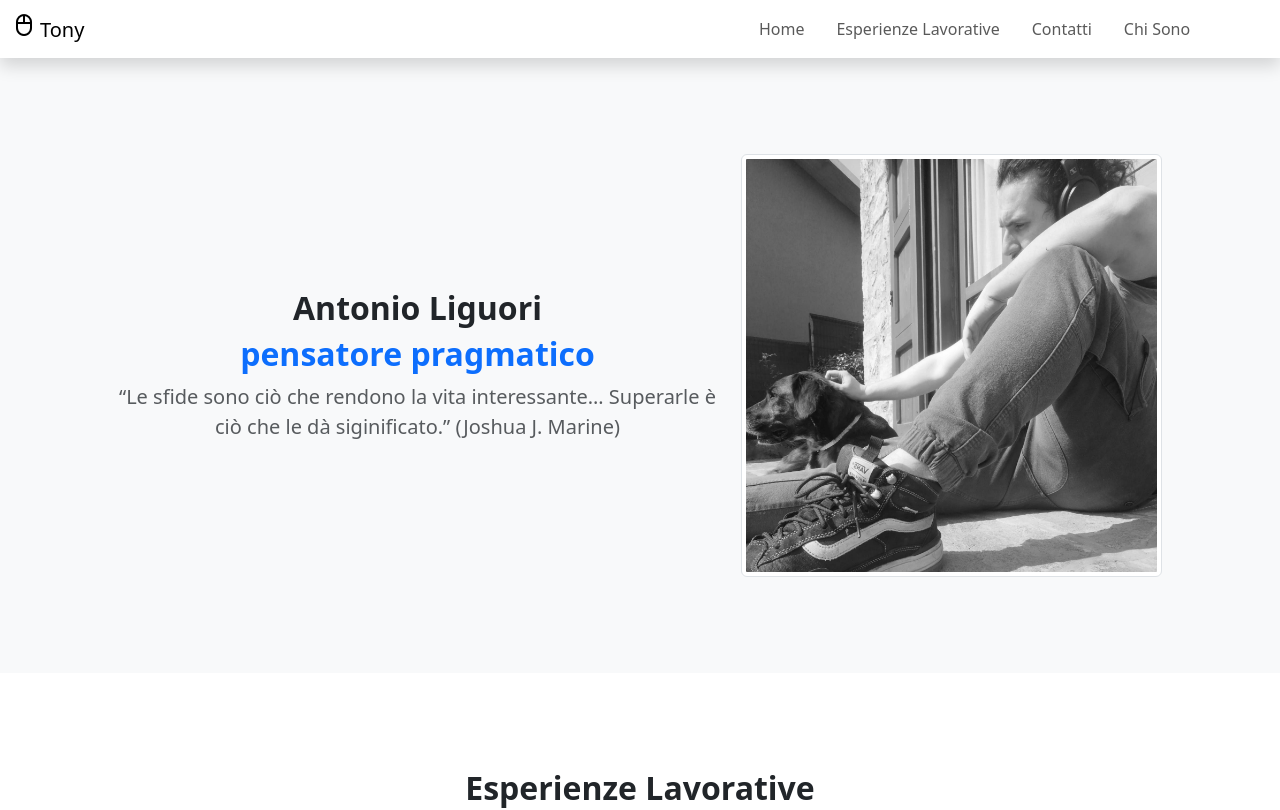
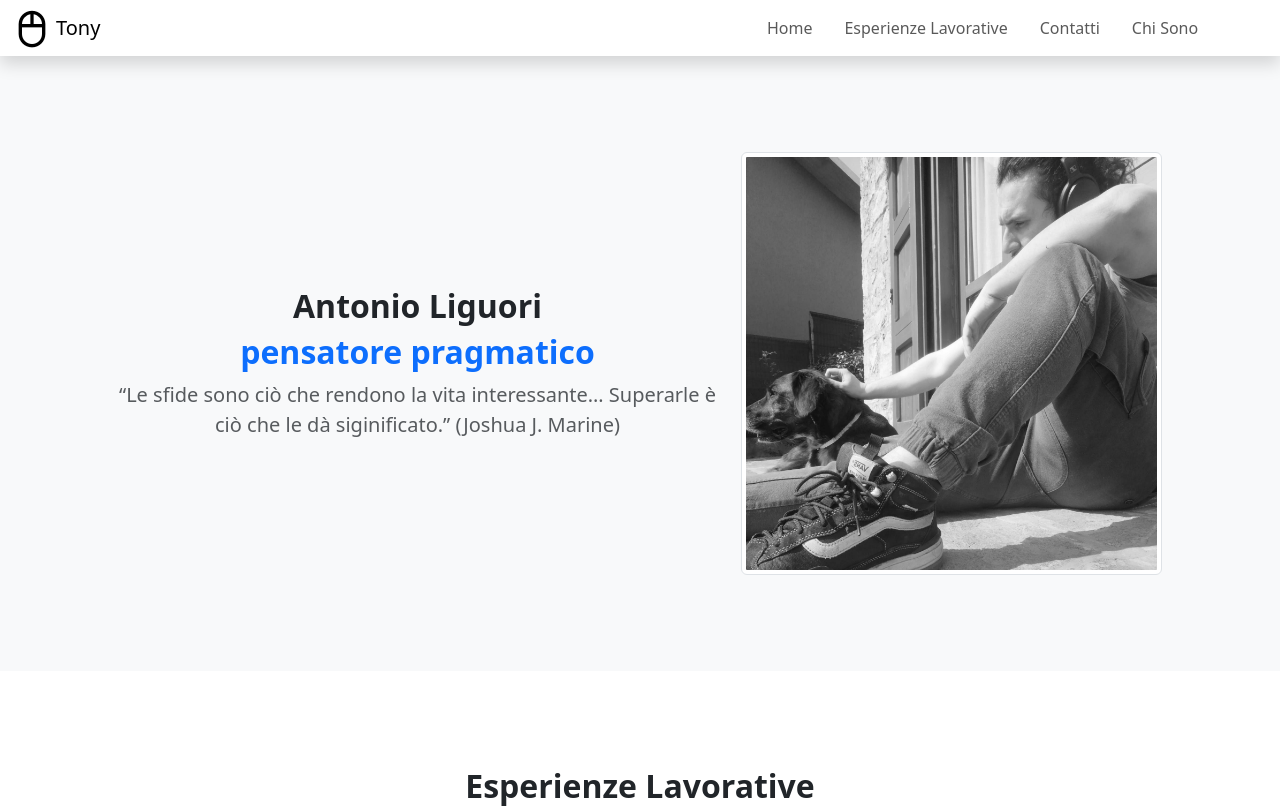
Before and after one commit to TonyLig/S2I-Progetto-HTML-CSS, a plain HTML site: page chi-sono/index.html in a window 1280 px wide. Shown: the top 810 px of the page. Drawn offline with nearby package versions, Linux system fonts and the light colour scheme; the site is published under a folder, as on GitHub Pages, so addresses that start at the root find nothing; a web font is replaced by a local one.

```diff
--- a/chi-sono/index.html
+++ b/chi-sono/index.html
@@ -41,7 +41,7 @@
     />
 
     <!-- Custom CSS -->
-    <link rel="stylesheet" href="/assets/css/styles.css" />
+    <link rel="stylesheet" href="../assets/css/styles.css" />
 
     <!-- Bootstrap CSS -->
     <link
```
